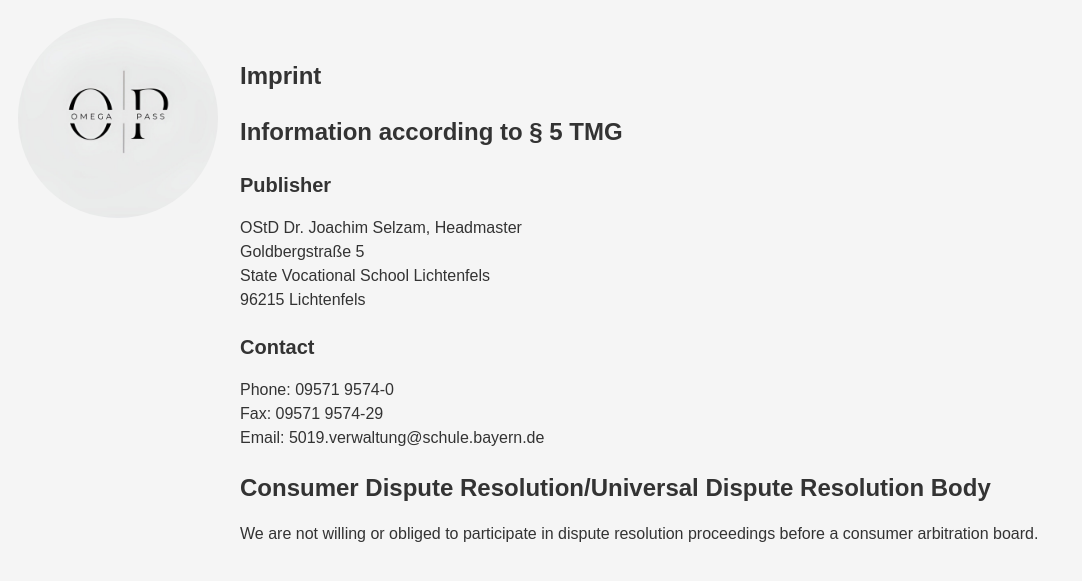
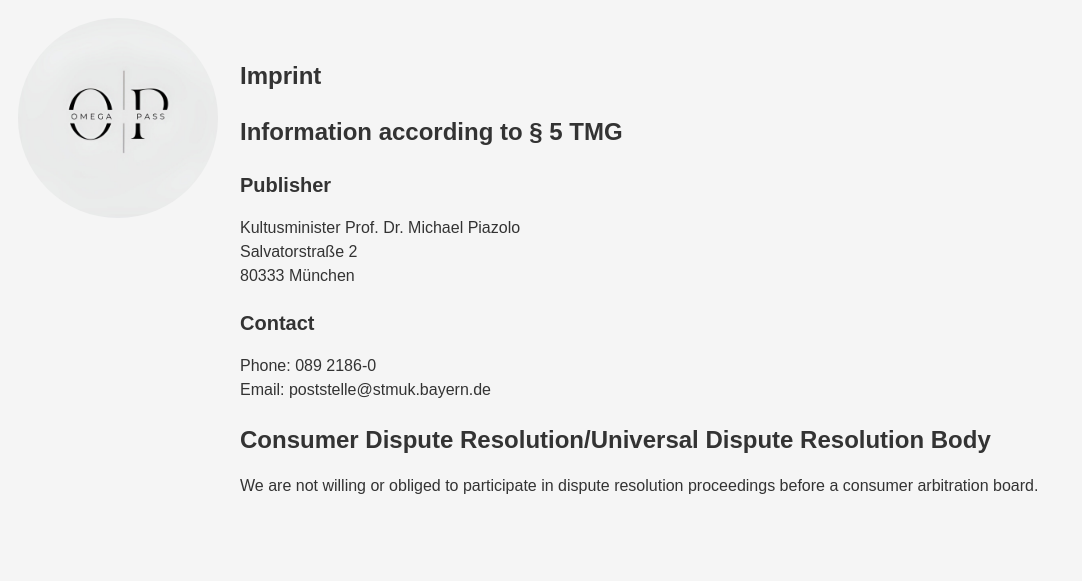
Before and after one commit to OmegaPass/OmegaPass, a PHP site: page /imprint/ in a window 1280 px wide. Shown: the top 581 px of the page, without its empty margins (0-1082 px from the left). Run offline with PHP 8.4, Linux system fonts and the light colour scheme.

Commit message:
chore: imprint correction

```diff
--- a/public/imprint/index.php
+++ b/public/imprint/index.php
@@ -23,15 +23,13 @@
 
         <h2>Information according to &sect; 5 TMG</h2>
         <h3>Publisher</h3>
-        <p>OStD Dr. Joachim Selzam, Headmaster<br />
-            Goldbergstra&szlig;e 5<br />
-            State Vocational School Lichtenfels<br />
-            96215 Lichtenfels</p>
+        <p>Kultusminister Prof. Dr. Michael Piazolo<br />
+            Salvatorstraße 2<br />
+            80333 München</p>
 
         <h3>Contact</h3>
-        <p>Phone: 09571 9574-0<br />
-            Fax: 09571 9574-29<br />
-            Email: 5019.verwaltung@schule.bayern.de</p>
+        <p>Phone: 089 2186-0<br />
+            Email: poststelle@stmuk.bayern.de</p>
 
 
         <h2>Consumer Dispute Resolution/Universal Dispute Resolution Body</h2>
```
